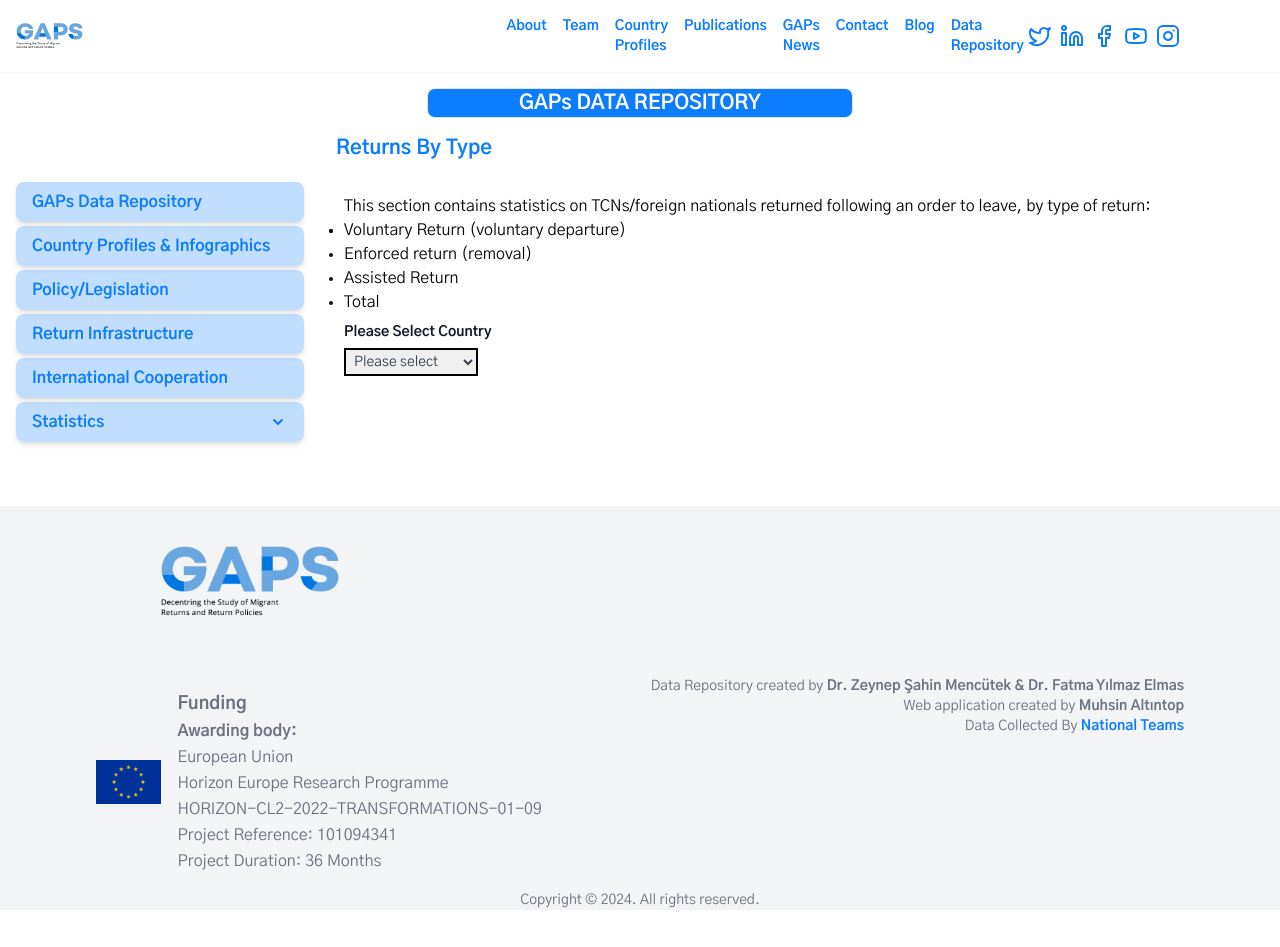
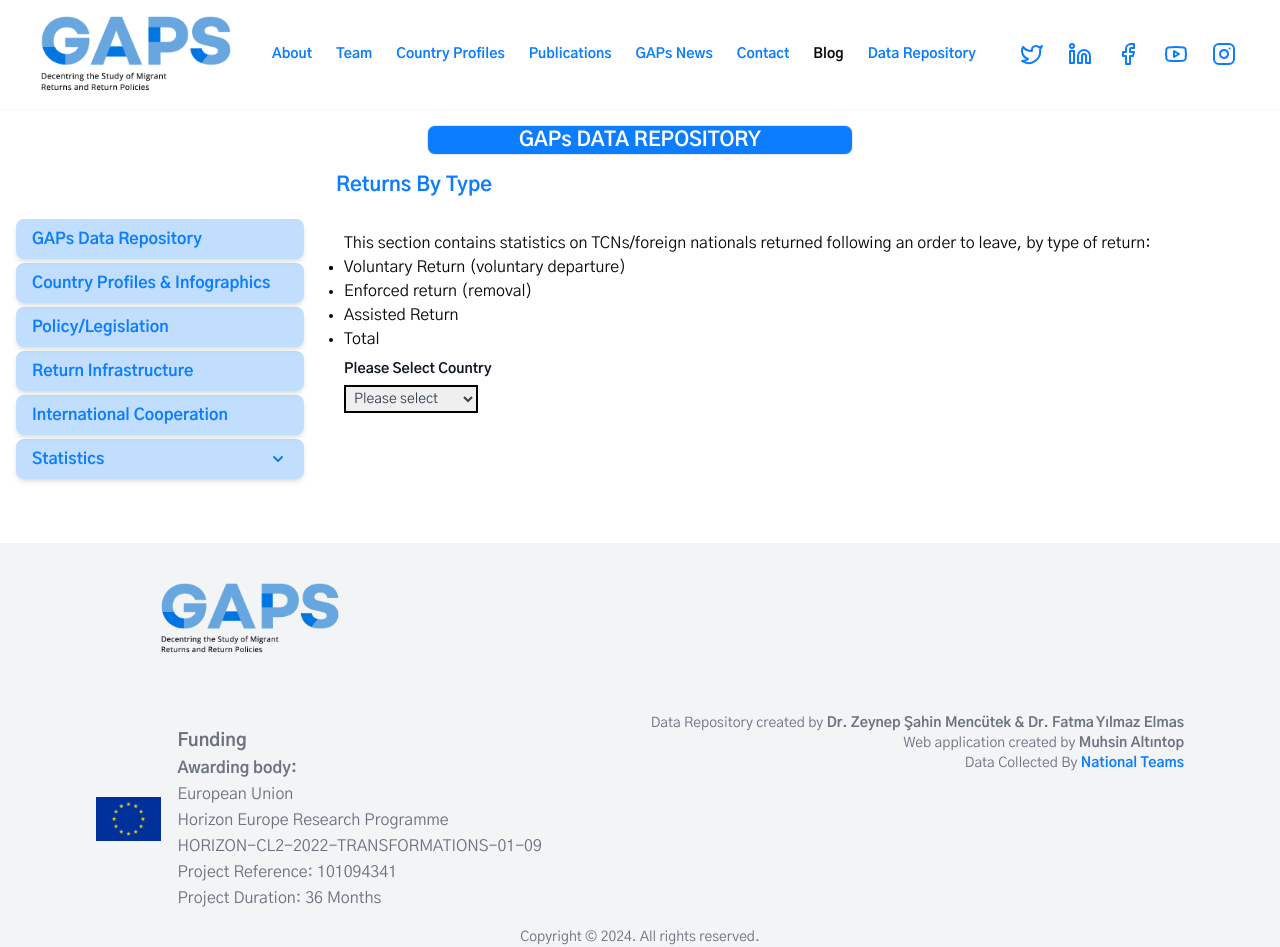
Before and after one commit to muhsinaltintop/gap-project, a Next.js app: page /statistics/returns-by-type in a window 1280 px wide. Before the commit the page ends 910 px from the top, so only its background shows below. Built offline with nearby package versions, Linux system fonts and the light colour scheme.

Commit message:
menu colors and desing fixed

```diff
--- a/app/_components/Header.jsx
+++ b/app/_components/Header.jsx
@@ -24,38 +24,35 @@ function Header() {
     { id: 5, name: "Instagram", path: "https://www.instagram.com/gapsreturns/", icon: <Instagram /> },
   ];
   return (
-    <div
-      className="flex items-center justify-between p-4 shadow-sm"
-      id="MainContent"
-    >
-      <div className="flex items-center gap-10">
+  <div className="flex items-center justify-between px-10 py-4 shadow-sm" id="MainContent">
+
+    <div className="flex items-center flex-1 gap-10">
       <Link href="/">
-          <Image src="/gaps_logo.png" alt="Your Logo" width={180} height={100} />
+        <Image src="/gaps_logo.png" alt="Your Logo" width={180} height={100} className="min-w-48" />
       </Link>
-
-        <ul className="md:flex gap-4 ml-96 hidden">
+      <div className="hidden md:flex flex-wrap gap-6 justify-center xl:flex-nowrap">
         {Menu.map((item, index) => (
           <Link key={index} href={item.path}>
-              <li
-                className="text-primary hover:text-primary-light cursor:pointer hover:scale-105 transition-all ease-in-out text-sm font-bold"
-                key={item.id}
+          {console.log("itamname:", item.name === "Blog")}
+            <div
+              className={`text-${item.name !== "Blog" ? "primary" : "orange"} font-semibold hover:text-primary-light cursor-pointer hover:scale-105 transition-all ease-in-out text-sm whitespace-nowrap`}
               >
               {item.name}
-              </li>
+            </div>
           </Link>
         ))}
-        </ul>
       </div>
-      <div className="flex gap-0 mr-20">
+    </div>
+  <div className="flex gap-4">
     {Social.map((item, index) => (
       <Button key={index} className="bg-transparent text-primary hover:text-primary-light hover:text-white transition-all ease-in-out size-2">
-              <Link  href={item.path}>
-              {item.icon}
-              </Link>
+        <Link href={item.path}>{item.icon}</Link>
       </Button>
     ))}
   </div>
 </div>
+
+
   );
 }
 
--- a/tailwind.config.js
+++ b/tailwind.config.js
@@ -55,6 +55,9 @@ module.exports = {
         buttonYellow: {
           DEFAULT: "#fdce18",
         },
+        orange: {
+          DEFAULT: "#ed8b21"
+        }
       },
       borderRadius: {
         lg: "var(--radius)",
```
Lines whose indentation alone changed are shown as unchanged.
